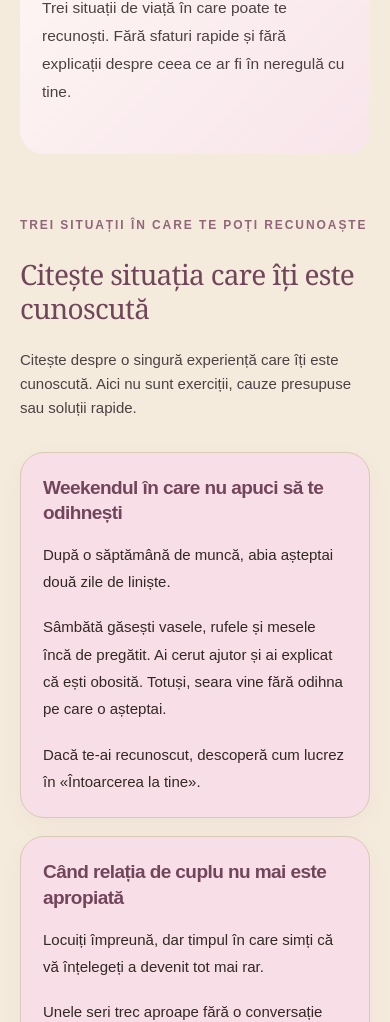
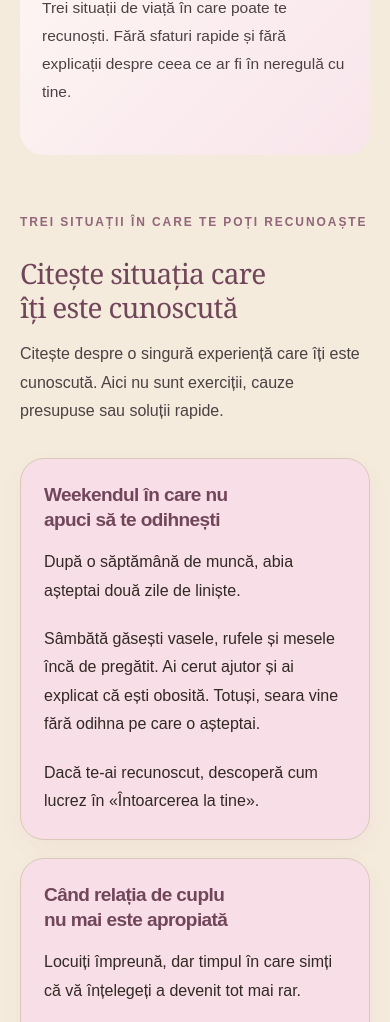
Before and after one commit to iuliabobeica65-tech/Intoarcerealatine-nou, a plain HTML site: page resurse.html in a window 390 px wide. Shown: the part 240-1262 px from the top of the page. Drawn offline with Linux system fonts and the light colour scheme.

Commit message:
Aerisire globala: paragrafe lizibile, spatii intre sectiuni, carduri si mobil

```diff
--- a/assets/site-theme.css
+++ b/assets/site-theme.css
@@ -657,3 +657,28 @@ body{background:#F4EFE6!important}
 #iulia-live main .method-depth{background:linear-gradient(145deg,#fffaf7,#f8edf1)!important;border:1px solid #e5cfd8!important;border-radius:24px!important}
 #iulia-live main .section{padding-block:clamp(42px,6vw,75px)!important}
 @media(max-width:700px){#iulia-live main .page-intro,#iulia-live main .editorial-intro,#iulia-live main .clar-intro{padding-top:34px!important}#iulia-live main .clar-card{padding:22px!important}}
+
+/* Ritm editorial comun: aerisire pe toate paginile, fara eliminare de continut. */
+#iulia-live main{overflow-wrap:break-word}
+#iulia-live main p:not(.eyebrow),#iulia-live main li{font-size:clamp(16px,1.35vw,18px);line-height:1.82!important}
+#iulia-live main p:not(.eyebrow){max-width:70ch;margin-block:0 1.25em}
+#iulia-live main p+p{margin-top:.95em!important}
+#iulia-live main h1,#iulia-live main h2,#iulia-live main h3{max-width:25ch;text-wrap:balance}
+#iulia-live main h2{margin-top:clamp(24px,3vw,42px)!important;margin-bottom:clamp(16px,2vw,25px)!important}
+#iulia-live main h3{margin-top:clamp(16px,2.5vw,30px)!important;margin-bottom:16px!important}
+#iulia-live main .section{padding-top:clamp(45px,6vw,82px)!important;padding-bottom:clamp(45px,6vw,82px)!important}
+#iulia-live main .clar-grid,#iulia-live main .quick-catalog-list{gap:clamp(18px,2.4vw,28px)!important}
+#iulia-live main .clar-card,#iulia-live main .offer-card,#iulia-live main .service-card,#iulia-live main .article-card{padding:clamp(24px,3vw,38px)!important}
+#iulia-live main .clar-card p,#iulia-live main .offer-card p,#iulia-live main .article-card p{max-width:60ch}
+#iulia-live main .clar-card p:last-child,#iulia-live main .offer-card p:last-child,#iulia-live main .article-card p:last-child{margin-bottom:0}
+#iulia-live main ul:not(.metoda-gallery):not(.quick-catalog-list),#iulia-live main ol{padding-left:1.5em;margin-block:20px 28px}
+#iulia-live main li+li{margin-top:10px}
+#iulia-live main blockquote{max-width:70ch;padding:clamp(18px,3vw,30px);margin-block:26px 34px;line-height:1.7}
+#iulia-live main .page-intro,#iulia-live main .editorial-intro,#iulia-live main .method-reference-intro{padding-bottom:clamp(32px,4vw,58px)!important}
+@media(max-width:700px){
+ #iulia-live main p:not(.eyebrow),#iulia-live main li{font-size:16px!important;line-height:1.78!important}
+ #iulia-live main .section{padding-block:38px!important}
+ #iulia-live main .clar-card,#iulia-live main .offer-card,#iulia-live main .service-card,#iulia-live main .article-card{padding:23px!important}
+ #iulia-live main h2{margin-top:26px!important;margin-bottom:16px!important}
+ #iulia-live main h3{margin-top:20px!important}
+}
```
